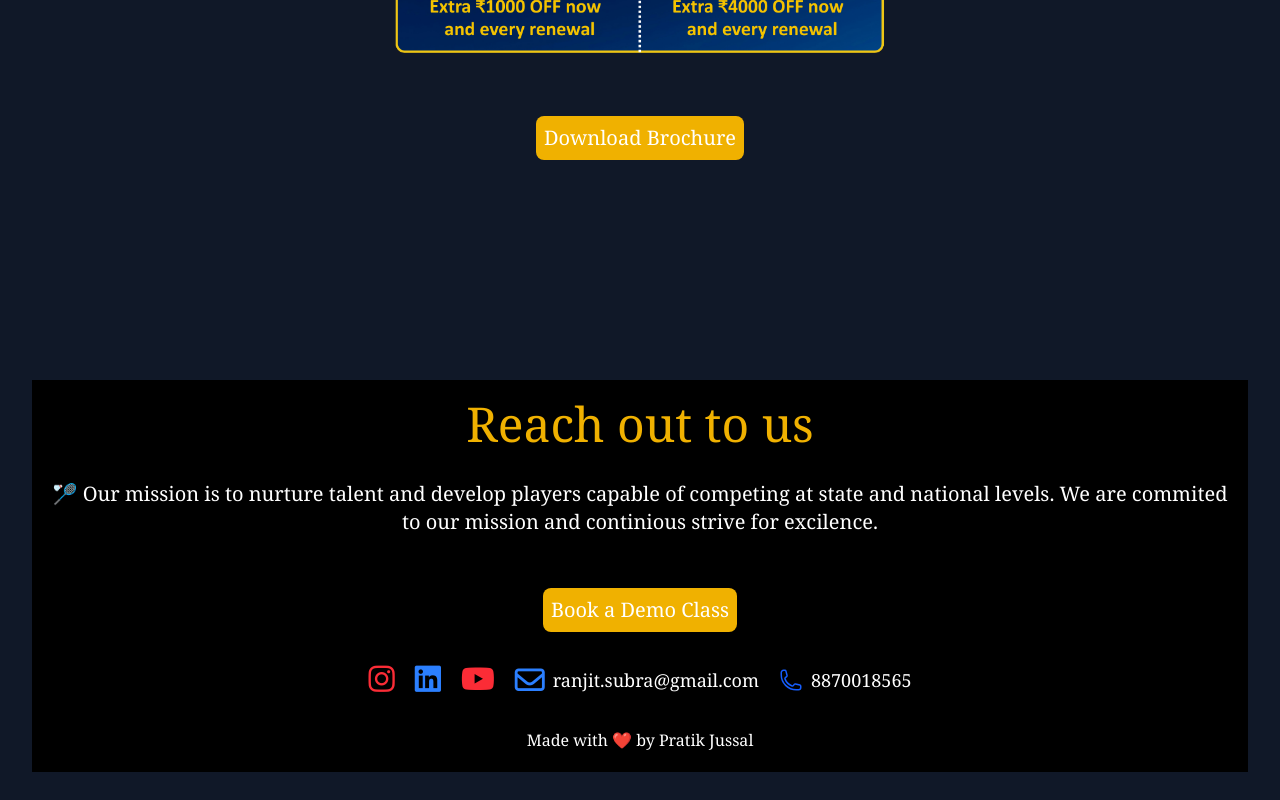
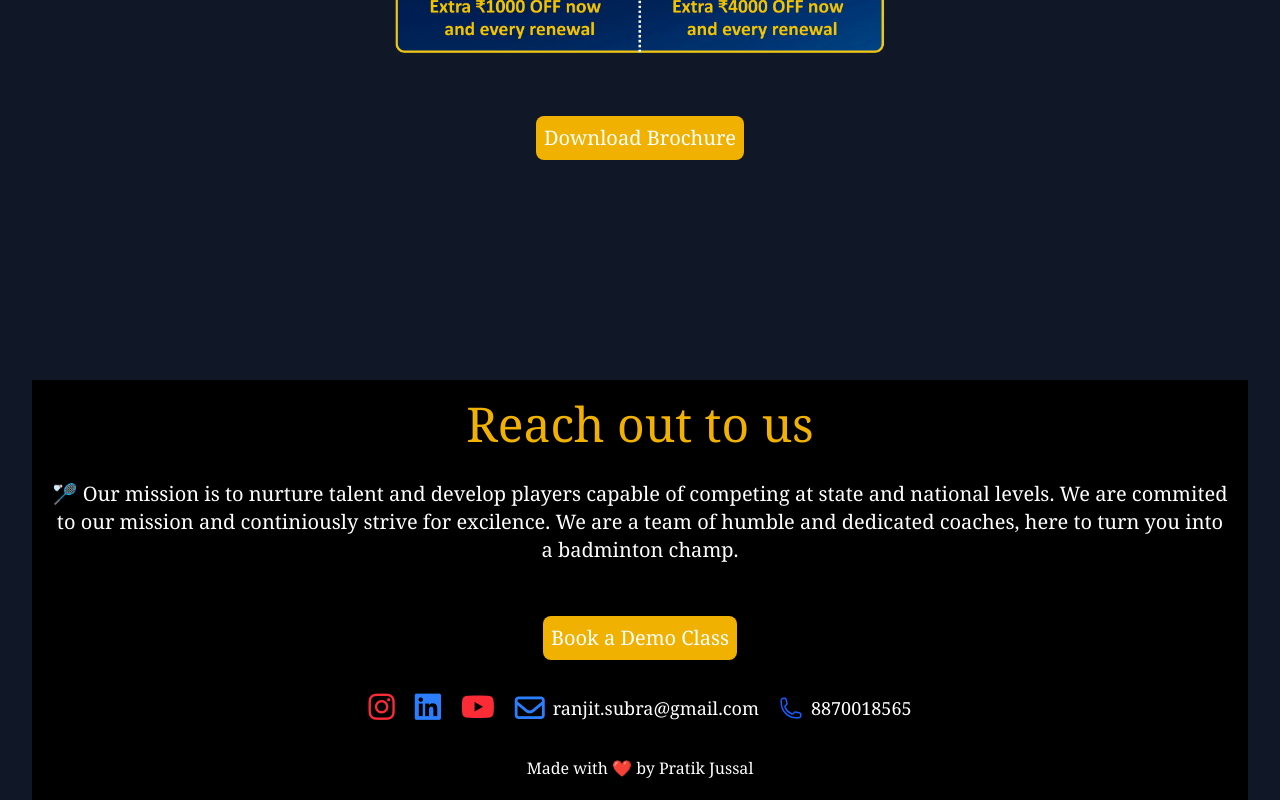
Before and after one commit to PratikJasl/Badminton-Academy, a React (Vite) app in the folder client/: page / in a window 1280 px wide. Shown: the part 4492-5292 px from the top of the page. Before the commit the page ends 5264 px from the top, so only its background shows below. Built offline with nearby package versions, Linux system fonts and the light colour scheme.

Commit message:
Contacts Sections Created

```diff
--- a/client/src/components/sections/Contact.tsx
+++ b/client/src/components/sections/Contact.tsx
@@ -6,7 +6,7 @@ function Contact(){
             <div className="flex flex-col gap-8 items-center">
                 <h1 className="md:text-5xl text-3xl text-yellow-500">Reach out to us</h1>
                 <p className="text-center lg:text-xl text-lg">🏸 Our mission is to nurture talent and develop players capable of competing at state and national levels. We
-                    are commited to our mission and continious strive for excilence.
+                    are commited to our mission and continiously strive for excilence. We are a team of humble and dedicated coaches, here to turn you into a badminton champ.
                 </p>
                 <button
                     className="w-fit bg-yellow-500 text-white text-xl p-2 mt-5 rounded-lg hover:scale-120 active:scale-120 transition transform duration-500 ease-in-out">
```
